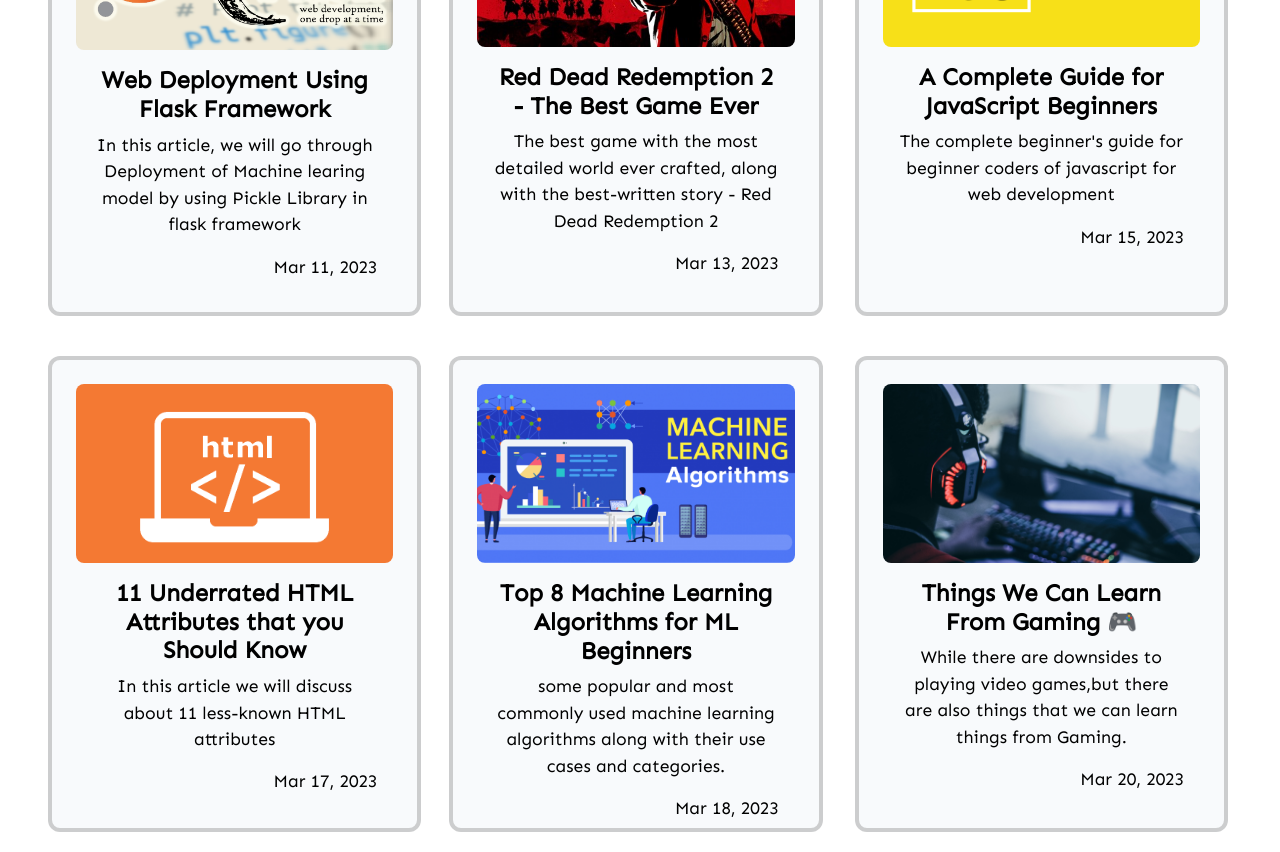
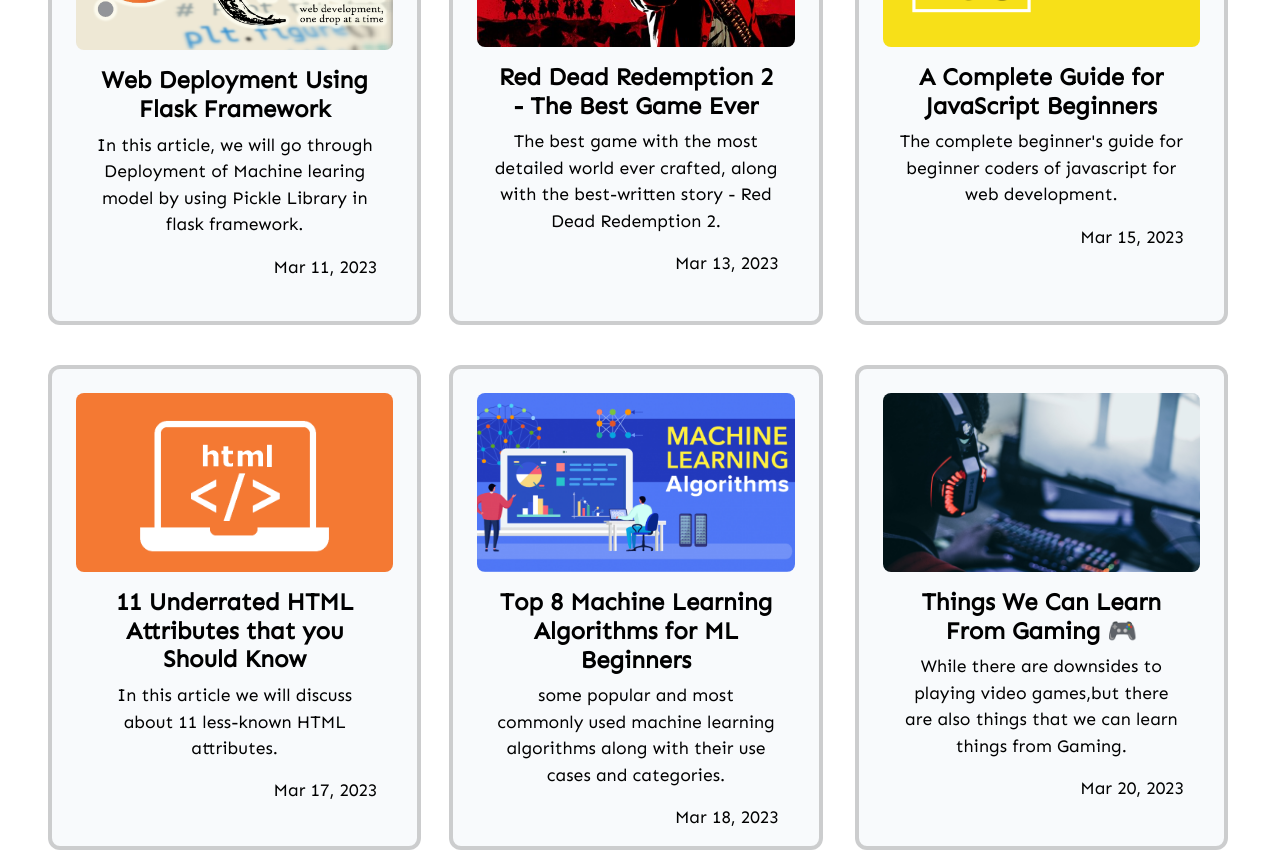
Before and after one commit to Laxmikantathare/GameNtech-Blogs, a React (Create React App) app: page / in a window 1280 px wide. Shown: the part 580-1432 px from the top of the page. Built offline with nearby package versions, Linux system fonts and the light colour scheme.

Commit message:
css 7th time

```diff
--- a/src/components/Posts/Post.css
+++ b/src/components/Posts/Post.css
@@ -1,6 +1,6 @@
 .card{
     width: 100%;
-    height: 476px;
+    height: 485px;
   border: 4px solid rgba(128, 128, 128, 0.367);
   border-radius: 12px;
   color: black;
--- a/src/components/Posts/Post1.js
+++ b/src/components/Posts/Post1.js
@@ -6,7 +6,7 @@ export default function Post1(props) {
     <img className="card-img-top " src='post1img.png'  alt=''/>
     <div className="card-body">
       <div className="card-text"><h4><strong>Web Deployment Using Flask Framework</strong></h4></div>
-      <p>In this article, we will go through Deployment of Machine learing model by using Pickle Library in flask framework</p>
+      <p>In this article, we will go through Deployment of Machine learing model by using Pickle Library in flask framework.</p>
       <div className="date"> Mar 11, 2023</div>
     </div>
   </div>
--- a/src/components/Posts/Post2.js
+++ b/src/components/Posts/Post2.js
@@ -6,7 +6,7 @@ export default function Post2(props) {
     <img className="card-img-top " src='rdr2.jpg'  alt=''/>
     <div className="card-body">
     <div className="card-text"><h4><strong>Red Dead Redemption 2 - The Best Game Ever</strong></h4></div>
-      <p>The best game with the most detailed world ever crafted, along with the best-written story - Red Dead Redemption 2</p>
+      <p>The best game with the most detailed world ever crafted, along with the best-written story - Red Dead Redemption 2.</p>
       <div className="date"> Mar 13, 2023</div>
     </div>
   </div>
--- a/src/components/Posts/Post3.js
+++ b/src/components/Posts/Post3.js
@@ -6,7 +6,7 @@ export default function Post3(props) {
     <img className="card-img-top " src='javascript.png'  alt=''/>
     <div className="card-body">
     <div className="card-text"><h4><strong>A Complete Guide for JavaScript Beginners</strong></h4></div>
-      <p>The complete beginner's guide for beginner coders of javascript for web development</p>
+      <p>The complete beginner's guide for beginner coders of javascript for web development.</p>
       <div className="date"> Mar 15, 2023</div>
     </div>
   </div>
--- a/src/components/Posts/Post4.js
+++ b/src/components/Posts/Post4.js
@@ -6,7 +6,7 @@ export default function Post4(props) {
     <img className="card-img-top " src='post3/htm.png'  alt=''/>
     <div className="card-body">
     <div className="card-text"><h4><strong>11 Underrated HTML Attributes that you Should Know</strong></h4></div>
-      <p>In this article we will discuss about 11 less-known HTML attributes </p>
+      <p>In this article we will discuss about 11 less-known HTML attributes. </p>
       <div className="date"> Mar 17, 2023</div>
     </div>
   </div>
```
